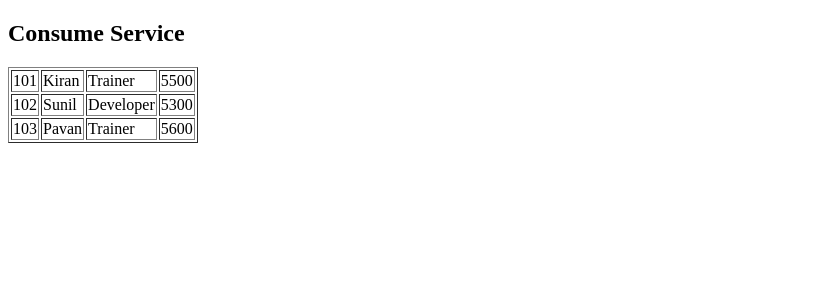
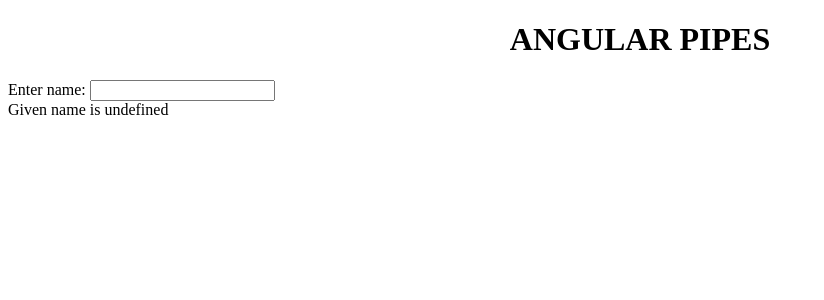
Before and after one commit to jackofalltradesprogrammer/AngularBootCamp, an Angular app: page / in a window 1280 px wide. Shown: the top 300 px of the page, without its empty margins (0-824 px from the left). Built offline with nearby package versions, Linux system fonts and the light colour scheme.

Commit message:
Day 8 - Introducing Pipes in Angular

```diff
--- a/src/app/app.component.html
+++ b/src/app/app.component.html
@@ -1,3 +1,7 @@
-<h2>Consume Service</h2>
+<h1>Angular Pipes</h1>
 
-<app-employee></app-employee>
+Enter name: <input type="text" [(ngModel)]='name'><br>
+{{"Given name is " + name}} <br>
+{{name|uppercase}} <br>
+{{name|lowercase}} <br>
+{{name|titlecase}} <br>
```
